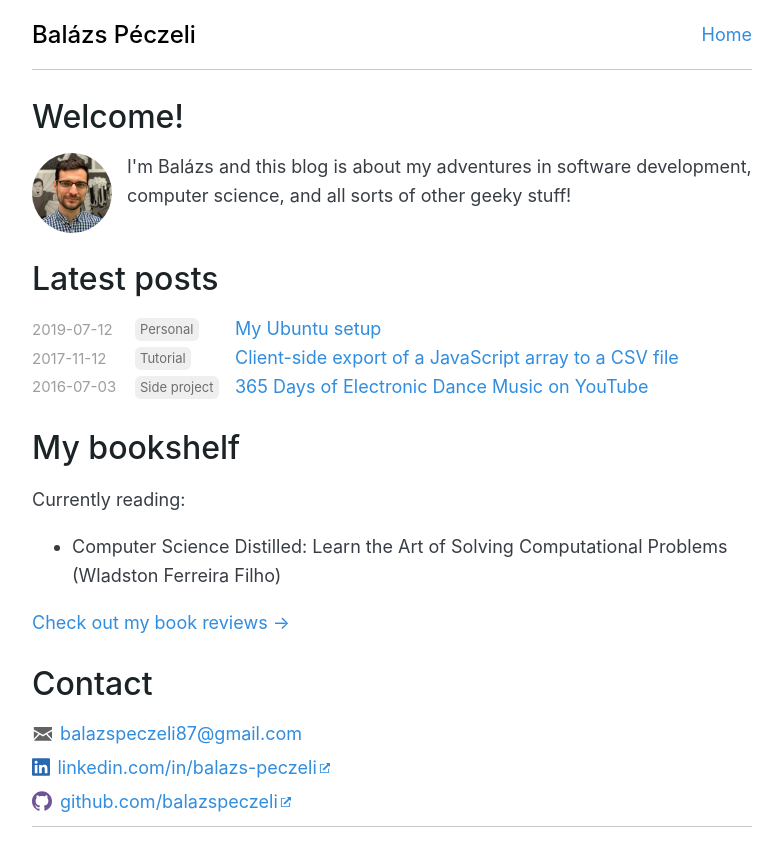
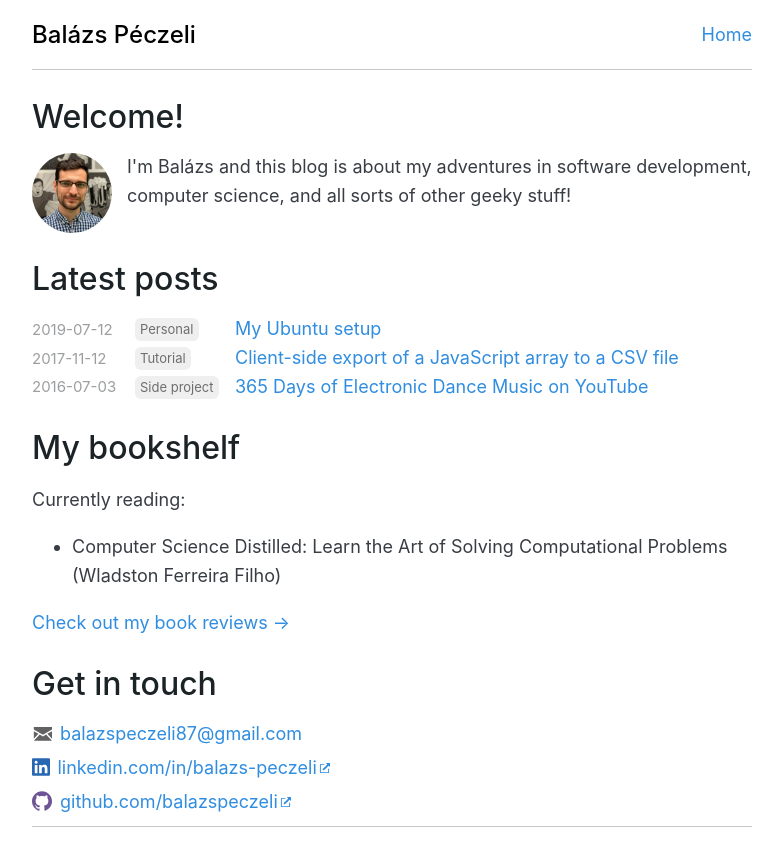
Before and after one commit to balazspeczeli/peczeli-dev, a Next.js app: page / in a window 1280 px wide. Shown: the whole page, without its empty margins (248-1031 px from the left). Built offline with nearby package versions, Linux system fonts and the light colour scheme; what markdown-it-prism would draw is missing.

Commit message:
Rename components

```diff
--- a/src/components/ContactList/ContactList.jsx
+++ b/src/components/AccountList/AccountList.jsx
@@ -1,7 +1,7 @@
 import { Icon } from "components";
-import styles from "./ContactList.module.scss";
+import styles from "./AccountList.module.scss";
 
-export const ContactList = ({ accounts }) => (
+export const AccountList = ({ accounts }) => (
   <div className={styles.component}>
     {Object.keys(accounts).map((account) => {
       const { text, href, icon } = accounts[account];
--- /dev/null
+++ b/src/components/AccountList/index.js
@@ -0,0 +1 @@
+export { AccountList } from "./AccountList.jsx";
--- a/src/components/ContactList/index.js
+++ /dev/null
@@ -1 +0,0 @@
-export { ContactList } from "./ContactList.jsx";
--- a/src/components/index.js
+++ b/src/components/index.js
@@ -1,6 +1,6 @@
 export { BackToHome } from "./BackToHome";
 export { Book } from "./Book";
-export { ContactList } from "./ContactList";
+export { AccountList } from "./AccountList";
 export { CurrentlyReading } from "./CurrentlyReading";
 export { HorizontalLine } from "./HorizontalLine";
 export { Icon } from "./Icon";
--- a/src/components/sections/Contact.jsx
+++ /dev/null
@@ -1,8 +0,0 @@
-import { ContactList } from "components";
-
-export const Contact = ({ accounts }) => (
-  <section>
-    <h2>Contact</h2>
-    <ContactList accounts={accounts} />
-  </section>
-);
--- /dev/null
+++ b/src/components/sections/GetInTouch.jsx
@@ -0,0 +1,8 @@
+import { AccountList } from "components";
+
+export const GetInTouch = ({ accounts }) => (
+  <section>
+    <h2>Get in touch</h2>
+    <AccountList accounts={accounts} />
+  </section>
+);
--- a/src/components/sections/index.js
+++ b/src/components/sections/index.js
@@ -1,4 +1,4 @@
 export { Welcome } from "./Welcome.jsx";
 export { LatestPosts } from "./LatestPosts.jsx";
 export { MyBookshelf } from "./MyBookshelf.jsx";
-export { Contact } from "./Contact.jsx";
+export { GetInTouch } from "./GetInTouch.jsx";
--- a/src/pages/index.jsx
+++ b/src/pages/index.jsx
@@ -2,7 +2,7 @@ import { HorizontalLine, Layout } from "components";
 import {
   Welcome,
   LatestPosts,
-  Contact,
+  GetInTouch,
   MyBookshelf,
 } from "components/sections";
 
@@ -17,7 +17,7 @@ const IndexPage = ({ posts, currentlyReading, accounts }) => {
       <Welcome />
       <LatestPosts posts={posts} limit={5} />
       <MyBookshelf currentlyReading={currentlyReading} />
-      <Contact accounts={accounts} />
+      <GetInTouch accounts={accounts} />
       <HorizontalLine />
     </Layout>
   );
```
Also changed, not shown: src/components/AccountList/AccountList.module.scss (renamed from src/components/ContactList/ContactList.module.scss).
